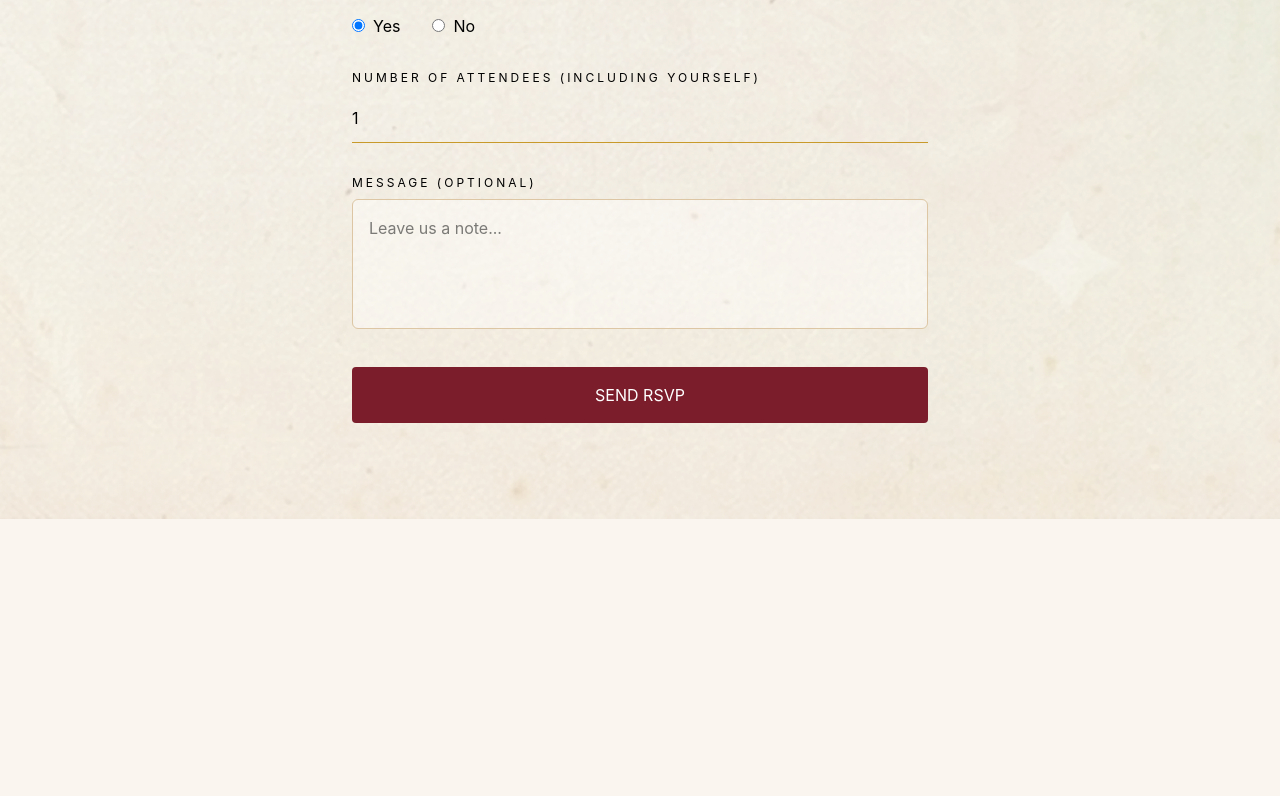
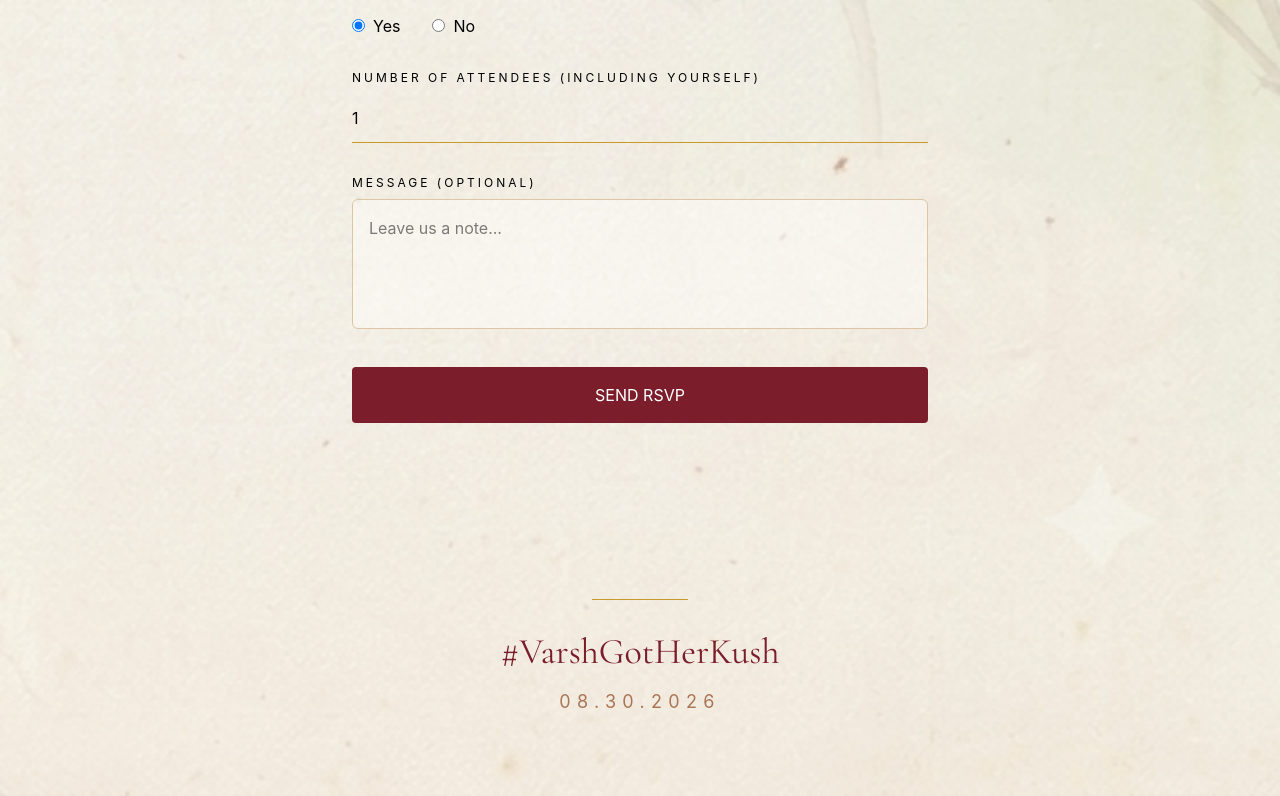
Before and after one commit to vcgone05-prog/VarKush, a React (Vite) app: page / in a window 1280 px wide. Shown: the part 3032-3828 px from the top of the page. Before the commit the page ends 3551 px from the top, so only its background shows below. Built offline with nearby package versions, Linux system fonts and the light colour scheme.

Commit message:
Varshgotherkush.in domain and final date and # addition

```diff
--- a/src/pages/Home.tsx
+++ b/src/pages/Home.tsx
@@ -4,10 +4,25 @@ import RSVP from "../components/RSVP";
 
 export default function Home() {
   return (
-    <>
-      <Hero />
-      <LiveLink />
-      <RSVP />
-    </>
+   <>
+  <Hero />
+  <LiveLink />
+  <RSVP />
+
+  <footer className="py-20 text-center">
+    <div className="w-24 h-px bg-[#C89A2A] mx-auto mb-8"></div>
+
+    <p
+      className="text-4xl text-[#7B1D2A]"
+      style={{ fontFamily: "Cormorant Garamond" }}
+    >
+      #VarshGotHerKush
+    </p>
+
+    <p className="mt-4 uppercase tracking-[0.35em] text-lg text-[#A97555]">
+      08.30.2026
+    </p>
+  </footer>
+</>
   );
 }
```
